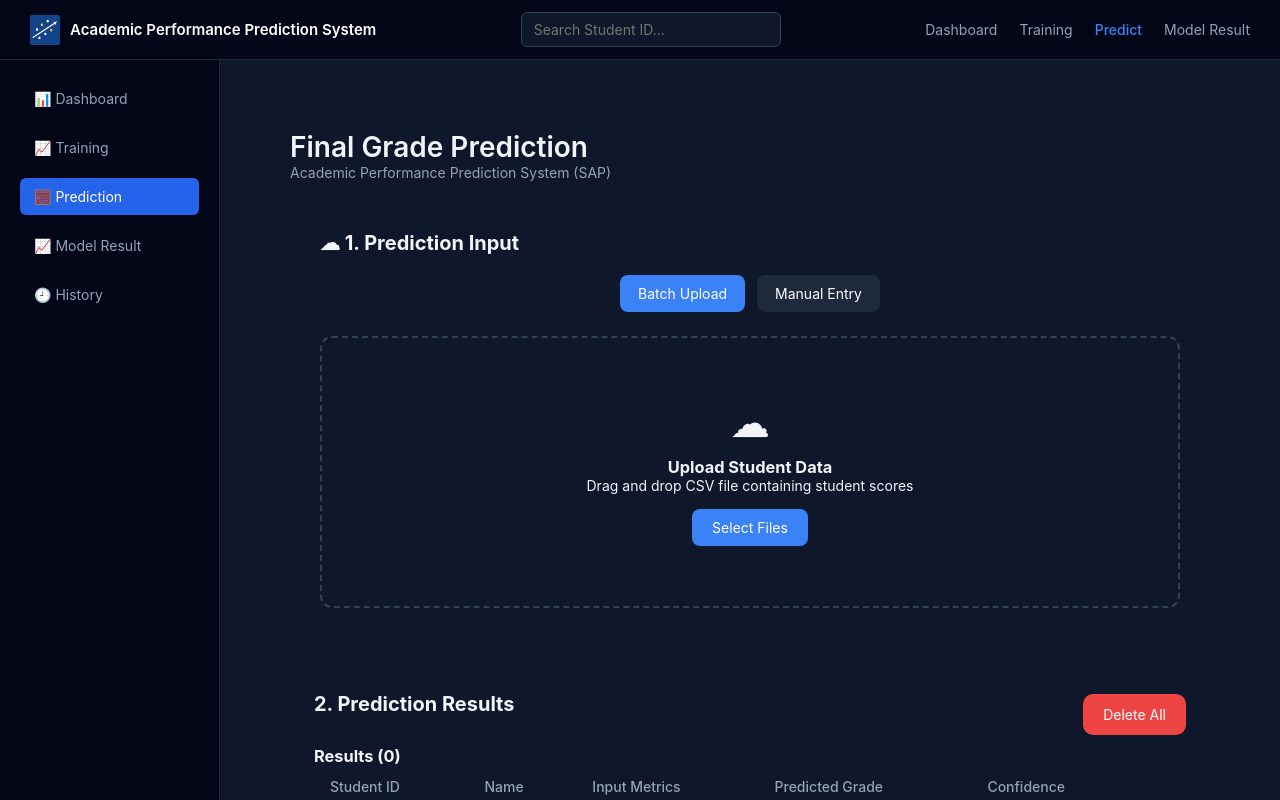
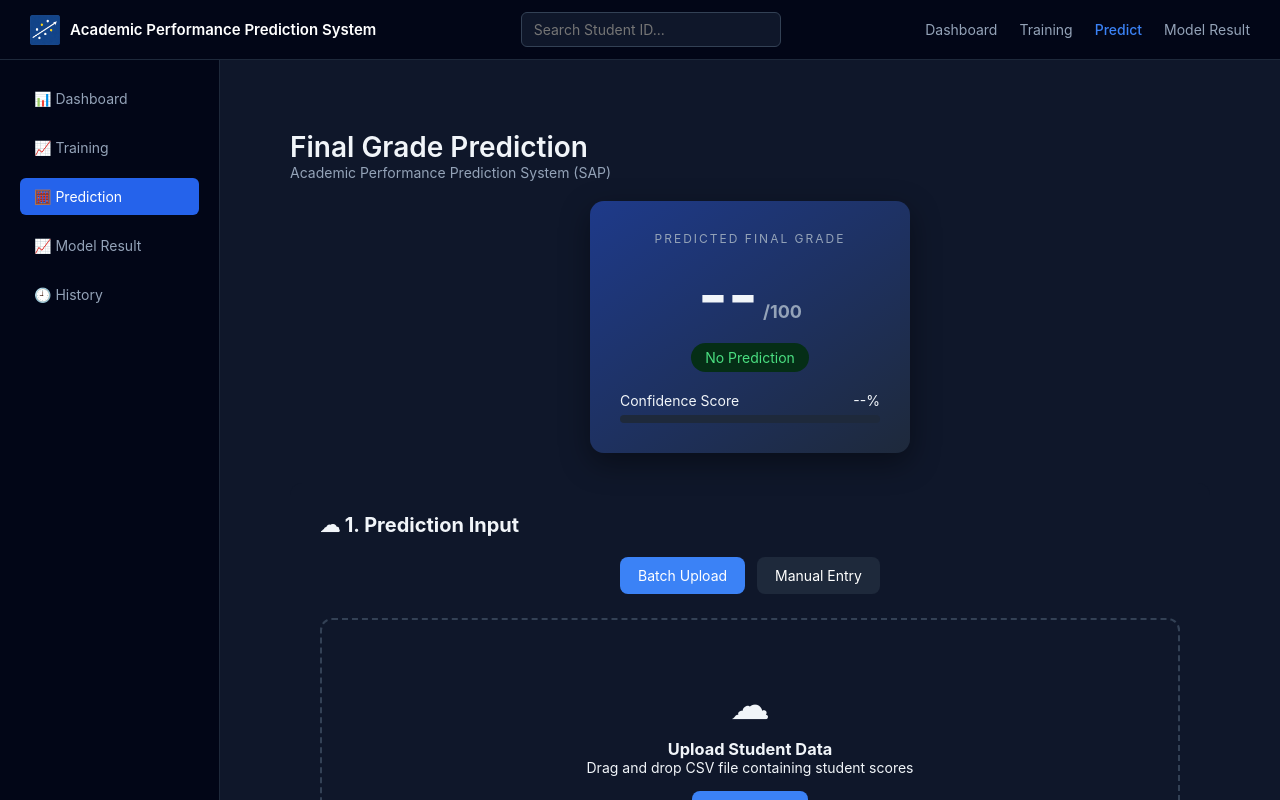
Before and after one commit to MinhPhuc00ne/academic-performance-prediction-system, a React (Vite) app: page / in a window 1280 px wide. Both pictures are taken after a click on the element "Predict". Built offline with nearby package versions, Linux system fonts and the light colour scheme.

Commit message:
update UI Prediction Card

```diff
--- a/src/components/Predict/Predict.jsx
+++ b/src/components/Predict/Predict.jsx
@@ -15,6 +15,8 @@ function Predict({ model }) {
     absence: "",
     bonus: ""
   });
+
+  const [predictionResult, setPredictionResult] = useState(null);
 
   const [predictions, setPredictions] = useState(() => {
     const saved = localStorage.getItem("mas291_predictions");
@@ -101,7 +103,7 @@ function Predict({ model }) {
 
             const grade = predictGrade(p, a, b);
 
-            return {
+            const item = {
               id: row[0] || "-",
               name: row[1] || "-",
               p,
@@ -110,6 +112,10 @@ function Predict({ model }) {
               grade: grade.toFixed(2),
               conf: confidence()
             };
+
+            setPredictionResult(item);
+
+            return item;
 
           })
           .filter(Boolean);
@@ -168,6 +174,8 @@ function Predict({ model }) {
 
     };
 
+    setPredictionResult(item);
+
     setPredictions(prev => [...prev, item]);
 
     setInputs({
@@ -190,25 +198,17 @@ function Predict({ model }) {
   };
 
 
-  const handleView = (row) => {
+const handleView = (row) => {
 
-    alert(`
-Student: ${row.name}
+  setPredictionResult(row);
 
-Process: ${row.p}
-Absence: ${row.a}
-Bonus: ${row.b}
-
-Predicted Grade: ${row.grade}
-Confidence: ${row.conf}%
-`);
-
-  };
+};
 
 
   return (
 
     <div className={styles.container}>
+
 
       {/* HEADER */}
 
@@ -229,6 +229,52 @@ Confidence: ${row.conf}%
       </div>
 
 
+      {/* PREDICTION CARD */}
+
+      <div className={styles.resultWrapper}>
+
+        <div className={styles.resultCard}>
+
+          <p className={styles.resultLabel}>
+            PREDICTED FINAL GRADE
+          </p>
+
+          <div className={styles.resultValue}>
+            {predictionResult ? predictionResult.grade : "--"}
+            <span>/100</span>
+          </div>
+
+          <div className={styles.gradeBadge}>
+            {predictionResult ? `Confidence ${predictionResult.conf}%` : "No Prediction"}
+          </div>
+
+          <div className={styles.confidenceBox}>
+
+            <div className={styles.confHeader}>
+              <span>Confidence Score</span>
+              <span>
+                {predictionResult ? predictionResult.conf : "--"}%
+              </span>
+            </div>
+
+            <div className={styles.confBar}>
+              <div
+                className={styles.confFill}
+                style={{
+                  width: predictionResult
+                    ? predictionResult.conf + "%"
+                    : "0%"
+                }}
+              />
+            </div>
+
+          </div>
+
+        </div>
+
+      </div>
+
+
       {/* DATA SOURCE */}
 
       <div className={styles.sectionCard}>
@@ -237,8 +283,6 @@ Confidence: ${row.conf}%
           ☁ 1. Prediction Input
         </h2>
 
-
-        {/* MODE SWITCH */}
 
         <div className={styles.modeSwitch}>
 
@@ -258,8 +302,6 @@ Confidence: ${row.conf}%
 
         </div>
 
-
-        {/* UPLOAD MODE */}
 
         {mode === "upload" && (
 
@@ -294,8 +336,6 @@ Confidence: ${row.conf}%
 
         )}
 
-
-        {/* MANUAL MODE */}
 
         {mode === "manual" && (
 
@@ -432,8 +472,6 @@ Confidence: ${row.conf}%
       </div>
 
 
-      {/* FOOTER */}
-
       <div className={styles.footer}>
         MAS-SPRING 2026 – Academic Performance Prediction System (SAP)
       </div>
--- a/src/components/Predict/Predict.module.scss
+++ b/src/components/Predict/Predict.module.scss
@@ -195,3 +195,69 @@ tr:hover{
   border-radius:10px;
   cursor:pointer;
 }
+.resultWrapper{
+  display:flex;
+  justify-content:center;
+  margin-bottom:30px;
+}
+
+.resultCard{
+  background:linear-gradient(145deg,#1e3a8a,#1e293b);
+  padding:30px;
+  border-radius:14px;
+  width:320px;
+  text-align:center;
+  box-shadow:0 10px 30px rgba(0,0,0,0.4);
+}
+
+.resultLabel{
+  font-size:12px;
+  letter-spacing:2px;
+  color:#94a3b8;
+  margin-bottom:10px;
+}
+
+.resultValue{
+  font-size:64px;
+  font-weight:700;
+}
+
+.resultValue span{
+  font-size:18px;
+  margin-left:5px;
+  color:#94a3b8;
+}
+
+.gradeBadge{
+  margin-top:10px;
+  display:inline-block;
+  padding:6px 14px;
+  border-radius:20px;
+  background:#052e16;
+  color:#4ade80;
+  font-size:14px;
+}
+
+.confidenceBox{
+  margin-top:20px;
+  text-align:left;
+}
+
+.confHeader{
+  display:flex;
+  justify-content:space-between;
+  margin-bottom:6px;
+  font-size:14px;
+}
+
+.confBar{
+  height:8px;
+  background:#1e293b;
+  border-radius:6px;
+  overflow:hidden;
+}
+
+.confFill{
+  height:100%;
+  background:#3b82f6;
+}
```
